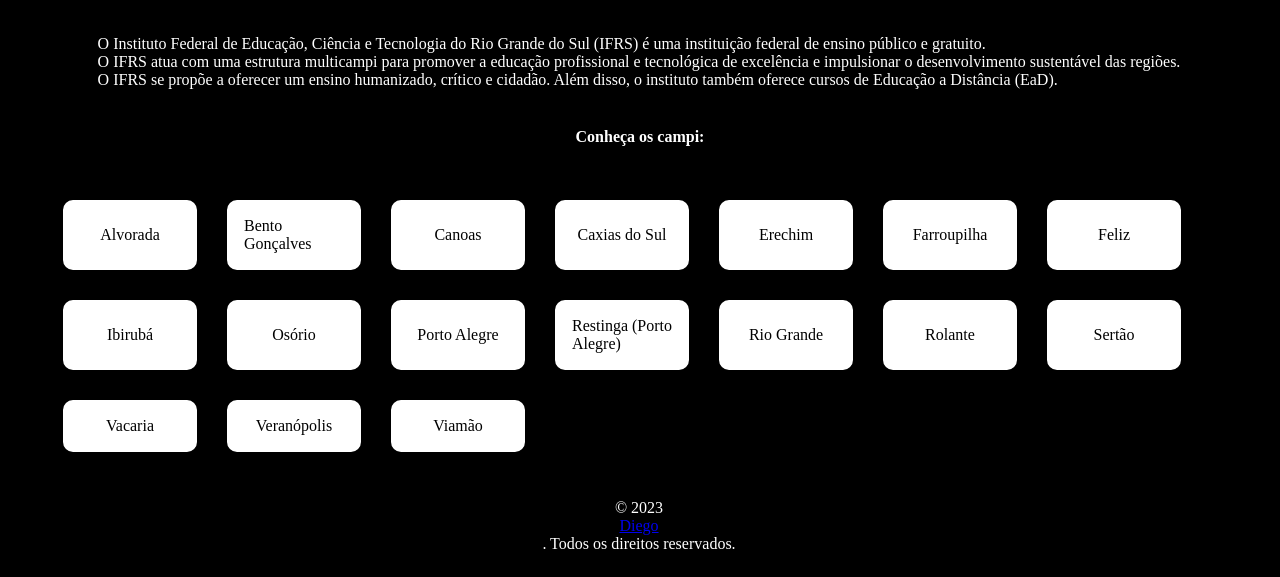
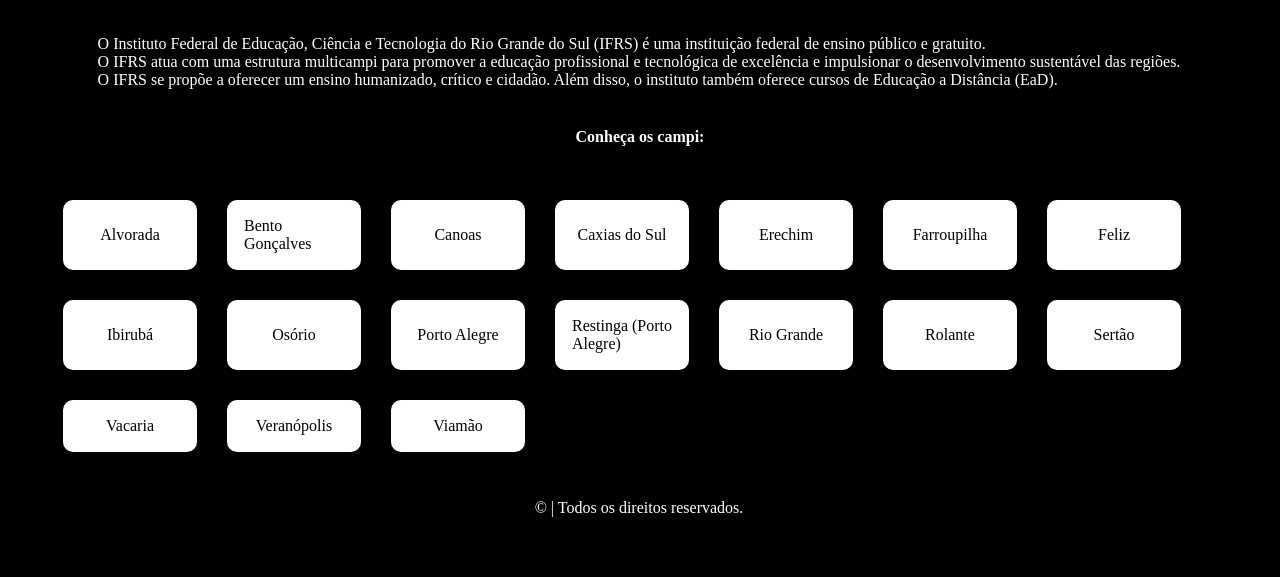
Before and after one commit to DiegoOliv07/SiteIFRS, a plain HTML site: page index.html in a window 1280 px wide. Shown: the part 230-807 px from the top of the page. Drawn offline with Linux system fonts and the light colour scheme.

Commit message:
Update index.html

```diff
--- a/index.html
+++ b/index.html
@@ -53,7 +53,7 @@
     </main>
 
     <footer>
-        <p id="titulo">&copy; 2023 <a href="https://github.com/DiegoOliv07" id="di">Diego</a>. Todos os direitos reservados.</p>
+        <p id="titulo">&copy; | Todos os direitos reservados.</p>
     </footer>
 
 </body>
```
